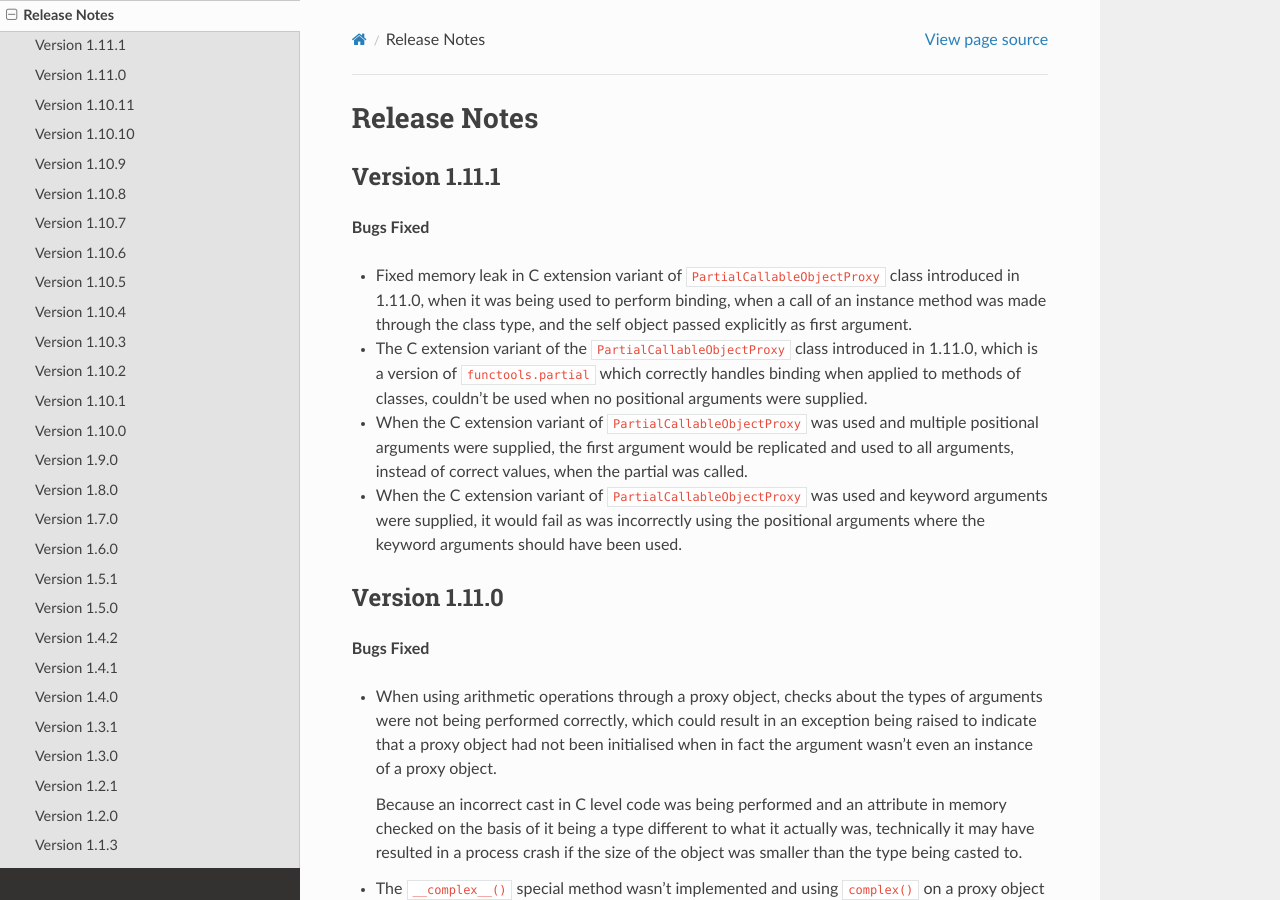
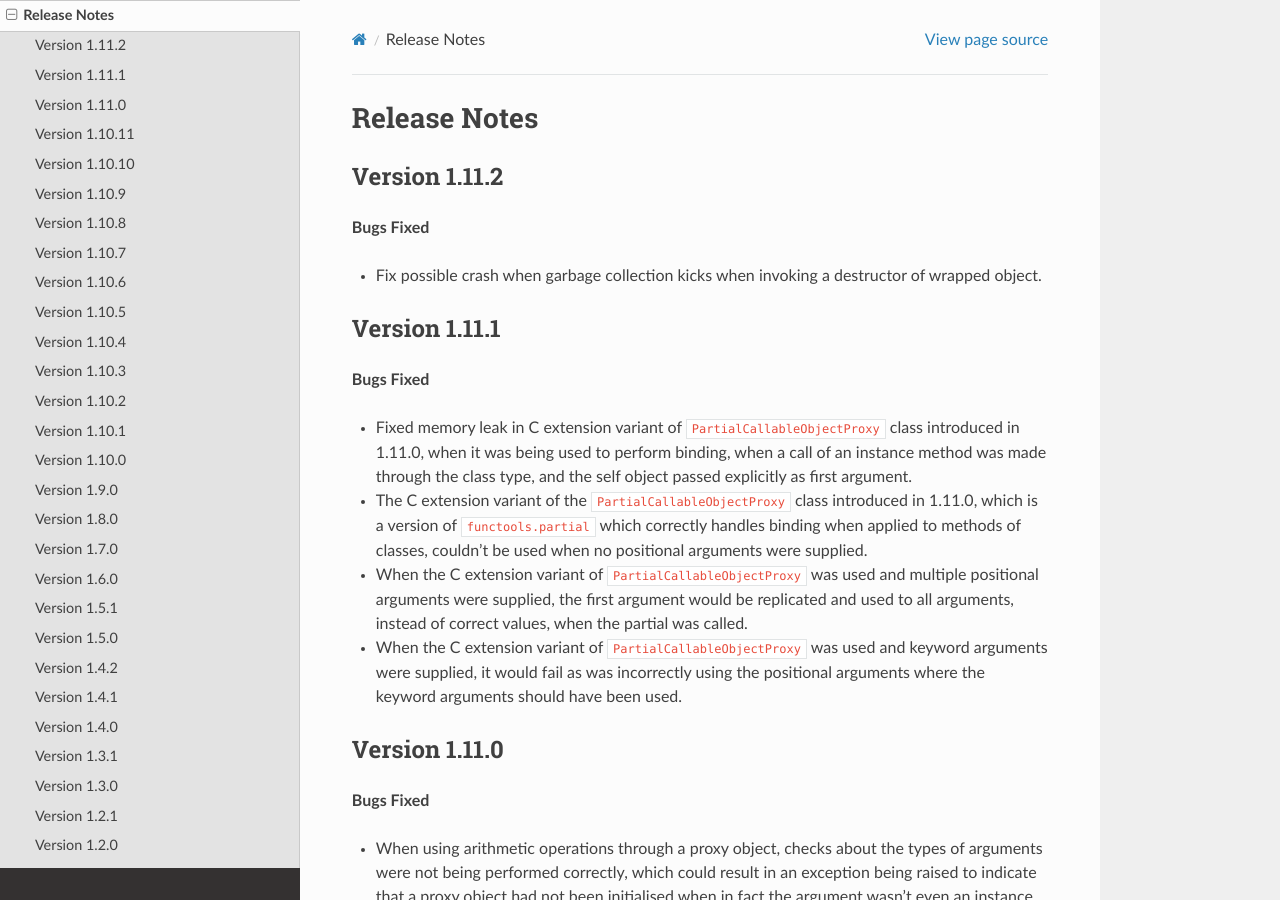
Before and after one commit to GrahamDumpleton/wrapt, a Sphinx documentation site: the page built from docs/changes.rst, in a window 1280 px wide and 900 px high. Built offline with Sphinx 7.4.7 and the Read the Docs theme 2.0.0, drawn with Linux system fonts in a browser that asks for light colours.

Commit message:
Always remove wrapper from GC before clearing any attributes.

```diff
--- a/docs/changes.rst
+++ b/docs/changes.rst
@@ -1,5 +1,13 @@
 Release Notes
 =============
+
+Version 1.11.2
+---------------
+
+**Bugs Fixed**
+
+* Fix possible crash when garbage collection kicks when invoking a
+  destructor of wrapped object.
 
 Version 1.11.1
 ---------------
```
Also changed, not shown: 1 other file.
